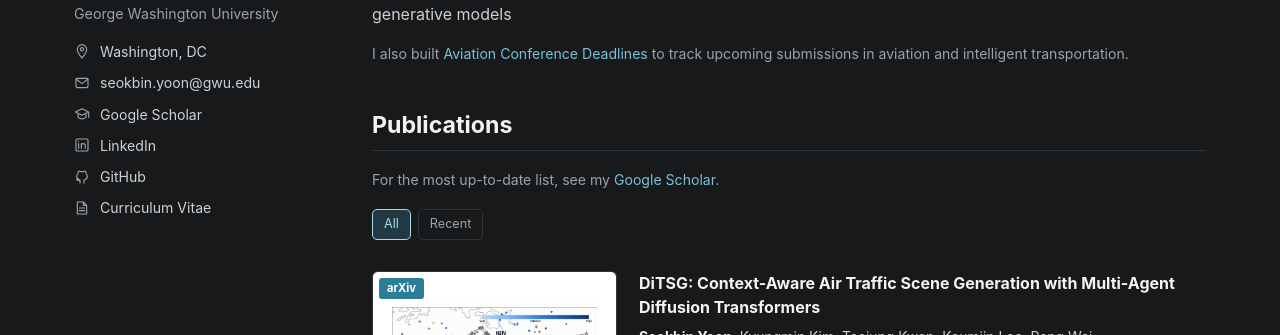
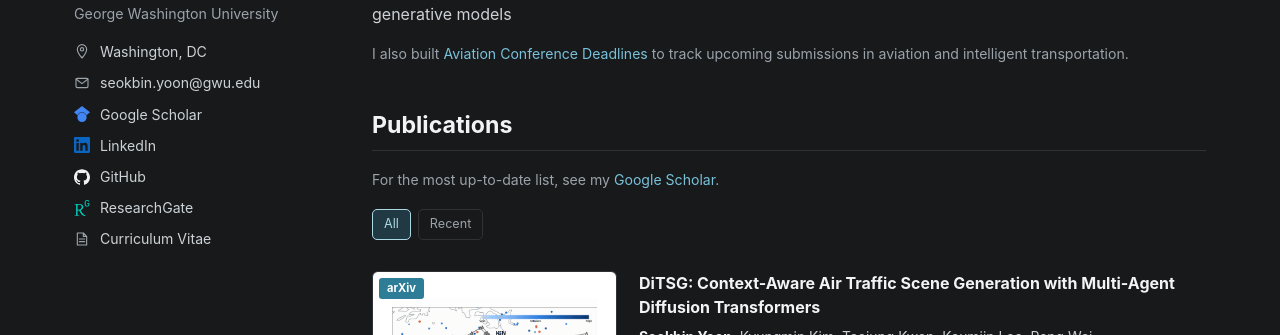
Before and after one commit to seokbinyoon96/seokbinyoon96.github.io, a Jekyll site: the page index.html, which Jekyll copies as it is, in a window 1280 px wide. Shown: the part 393-728 px from the top of the page. Built offline with Jekyll 4.4.1, drawn with Linux system fonts in a browser that asks for light colours.

Commit message:
Add colored social icons and ResearchGate profile link

```diff
--- a/assets/css/portfolio.css
+++ b/assets/css/portfolio.css
@@ -122,3 +122,10 @@ footer { border-top: 1px solid var(--border); margin-top: 40px; }
   .footer-inner { flex-direction: column; padding: 20px 18px; gap: 4px; }
 }
 @media (prefers-reduced-motion: reduce) { html { scroll-behavior: auto; } }
+
+/* Social brand marks, matching the reference profile links. */
+.brand-icon { display: inline-block; width: 16px; height: 16px; flex: 0 0 16px; background-color: currentColor; -webkit-mask: var(--brand-icon) center / contain no-repeat; mask: var(--brand-icon) center / contain no-repeat; }
+.brand-googlescholar { color: #4285f4; --brand-icon: url('../../images/icons/googlescholar.svg'); }
+.brand-linkedin { color: #0a66c2; --brand-icon: url('../../images/icons/linkedin.svg'); }
+.brand-github { color: var(--heading); --brand-icon: url('../../images/icons/github.svg'); }
+.brand-researchgate { color: #00ccbb; --brand-icon: url('../../images/icons/researchgate.svg'); }
--- a/index.html
+++ b/index.html
@@ -14,7 +14,7 @@
   <meta property="og:image" content="https://seokbinyoon96.github.io/images/seokbinyoon_pic.jpg">
   <link rel="icon" href="images/seokbinyoon_pic.jpg">
   <script src="script/theme.js?v=1"></script>
-  <link rel="stylesheet" href="assets/css/portfolio.css?v=1">
+  <link rel="stylesheet" href="assets/css/portfolio.css?v=2">
   <script async src="https://www.googletagmanager.com/gtag/js?id=G-J7VM7M2KH0"></script>
   <script>
     window.dataLayer = window.dataLayer || [];
@@ -54,9 +54,10 @@
       <ul class="author-links">
         <li><svg viewBox="0 0 24 24" aria-hidden="true"><path d="M12 21s7-7.5 7-13a7 7 0 0 0-14 0c0 5.5 7 13 7 13Z"/><circle cx="12" cy="8" r="2.5"/></svg><span>Washington, DC</span></li>
         <li><a href="mailto:seokbin.yoon@gwu.edu"><svg viewBox="0 0 24 24" aria-hidden="true"><rect x="3" y="5" width="18" height="14" rx="2"/><path d="m3 6 9 7 9-7"/></svg>seokbin.yoon@gwu.edu</a></li>
-        <li><a href="https://scholar.google.com/citations?user=tcjmyp4AAAAJ"><svg viewBox="0 0 24 24" aria-hidden="true"><path d="m2 9 10-5 10 5-10 5-10-5Zm4 2v6c4 3 8 3 12 0v-6M22 9v8"/></svg>Google Scholar</a></li>
-        <li><a href="https://www.linkedin.com/in/seokbin-yoon-329799227"><svg viewBox="0 0 24 24" aria-hidden="true"><rect x="3" y="3" width="18" height="18" rx="2"/><path d="M7 10v7M7 7v.1M11 17v-7m0 3c0-4 6-4 6 0v4"/></svg>LinkedIn</a></li>
-        <li><a href="https://github.com/seokbinyoon96"><svg viewBox="0 0 24 24" aria-hidden="true"><path d="M9 21v-4c-4 1-5-2-5-2M15 21v-4c3-1 5-3 5-6 0-2-.7-3-2-4 0-1 0-3-1-4-2 0-3 1-4 1h-2C10 4 9 3 7 3 6 4 6 6 6 7c-1.3 1-2 2-2 4 0 3 2 5 5 6"/></svg>GitHub</a></li>
+        <li><a href="https://scholar.google.com/citations?user=tcjmyp4AAAAJ"><span class="brand-icon brand-googlescholar" aria-hidden="true"></span>Google Scholar</a></li>
+        <li><a href="https://www.linkedin.com/in/seokbin-yoon-329799227"><span class="brand-icon brand-linkedin" aria-hidden="true"></span>LinkedIn</a></li>
+        <li><a href="https://github.com/seokbinyoon96"><span class="brand-icon brand-github" aria-hidden="true"></span>GitHub</a></li>
+        <li><a href="https://www.researchgate.net/profile/Seokbin-Yoon"><span class="brand-icon brand-researchgate" aria-hidden="true"></span>ResearchGate</a></li>
         <li><a href="data/seokbinyoon_CV.pdf"><svg viewBox="0 0 24 24" aria-hidden="true"><path d="M14 3H5v18h14V8l-5-5Zm0 0v5h5M8 12h8M8 16h8"/></svg>Curriculum Vitae</a></li>
       </ul>
     </aside>
```
Also changed, not shown: THIRD_PARTY.md (+4 -0 lines), images/icons/github.svg (added), images/icons/googlescholar.svg (added), images/icons/linkedin.svg (added), images/icons/researchgate.svg (added).
